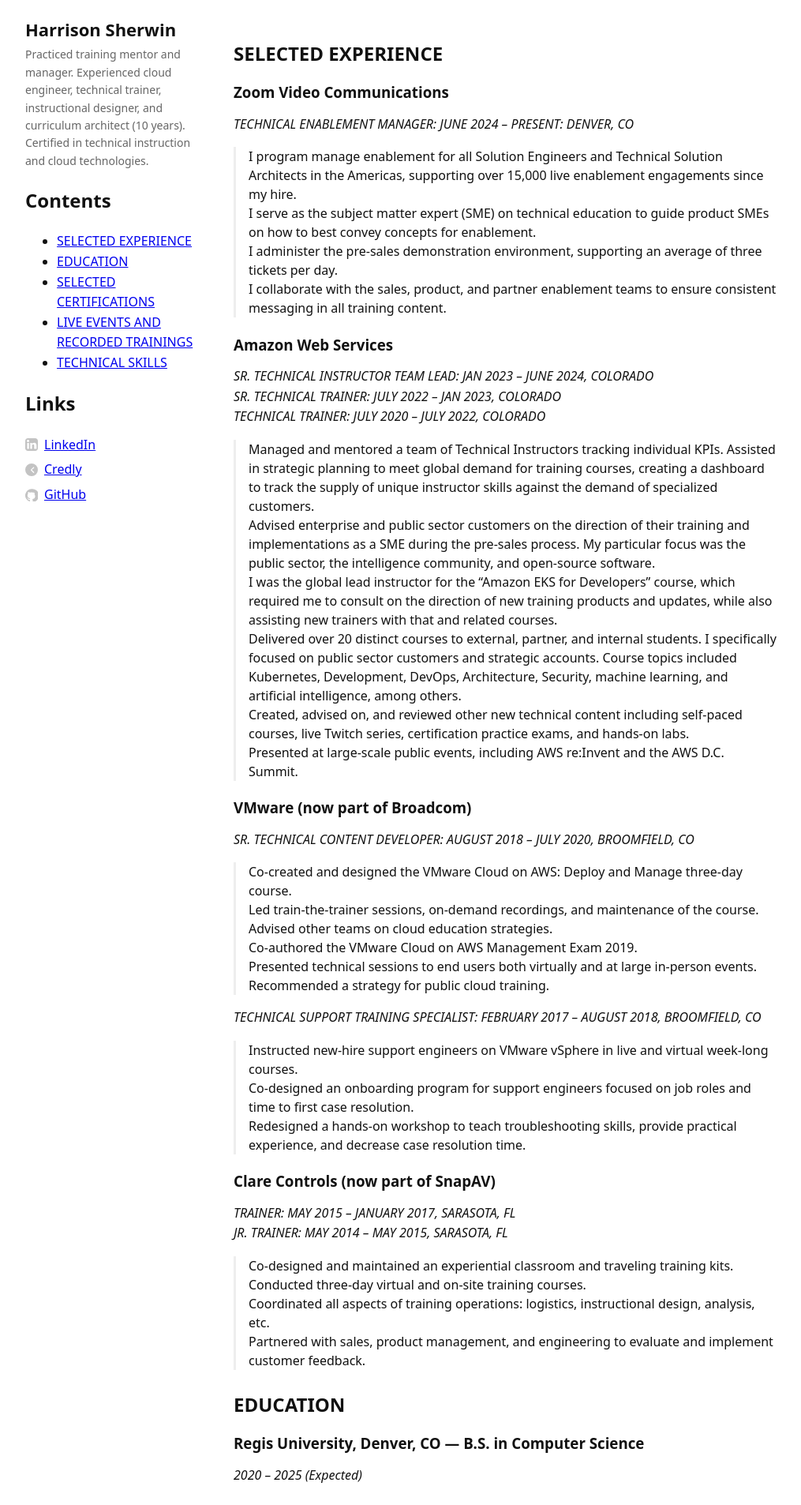
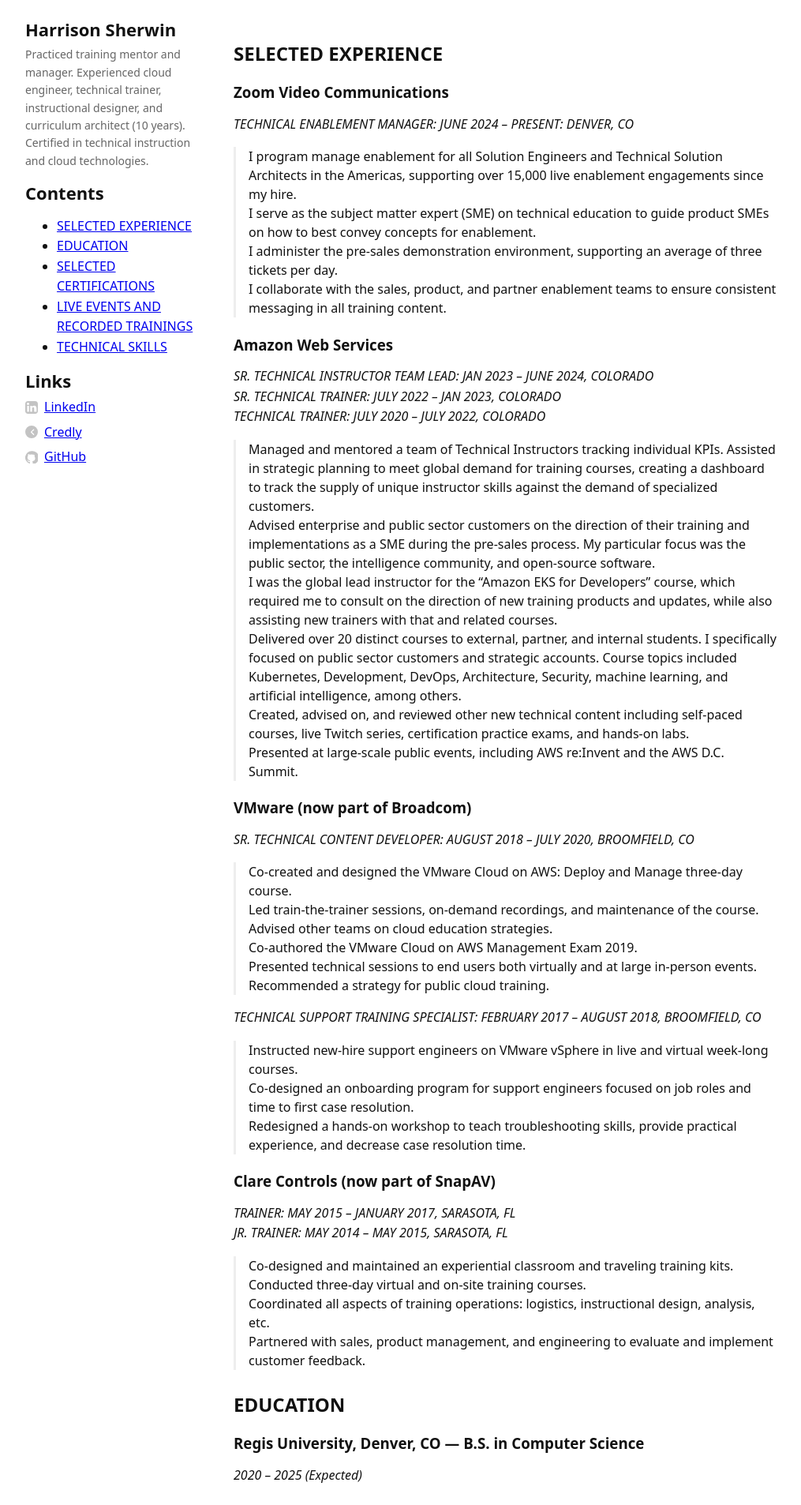
Before and after one commit to hasherwi/hasherwi.github.io, a Jekyll site: the page built from index.md, in a window 1280 px wide. Shown: the top 1906 px of the page at 79% size, without its empty margins (132-1147 px from the left). Built offline with Jekyll 4.4.1, drawn with Linux system fonts in a browser that asks for light colours.

Commit message:
Update style.css
Make sidebar headings all match.

```diff
--- a/assets/css/style.css
+++ b/assets/css/style.css
@@ -31,12 +31,13 @@
 .content { min-width: 0; } /* allow text to wrap nicely */
 
 /* Sidebar bits */
-.site-title {
+.site-title, .toc-title, .links-title {
     margin: 0 0 8px 0;
     font-size: 22px;
     line-height: 1.2;
 }
 .site-title a { color: inherit; text-decoration: none; }
+
 .site-description { margin: 0 0 16px 0; color: var(--muted); font-size: 14px; }
 
 .social ul { list-style: none; padding: 0; margin: 0; }
```
